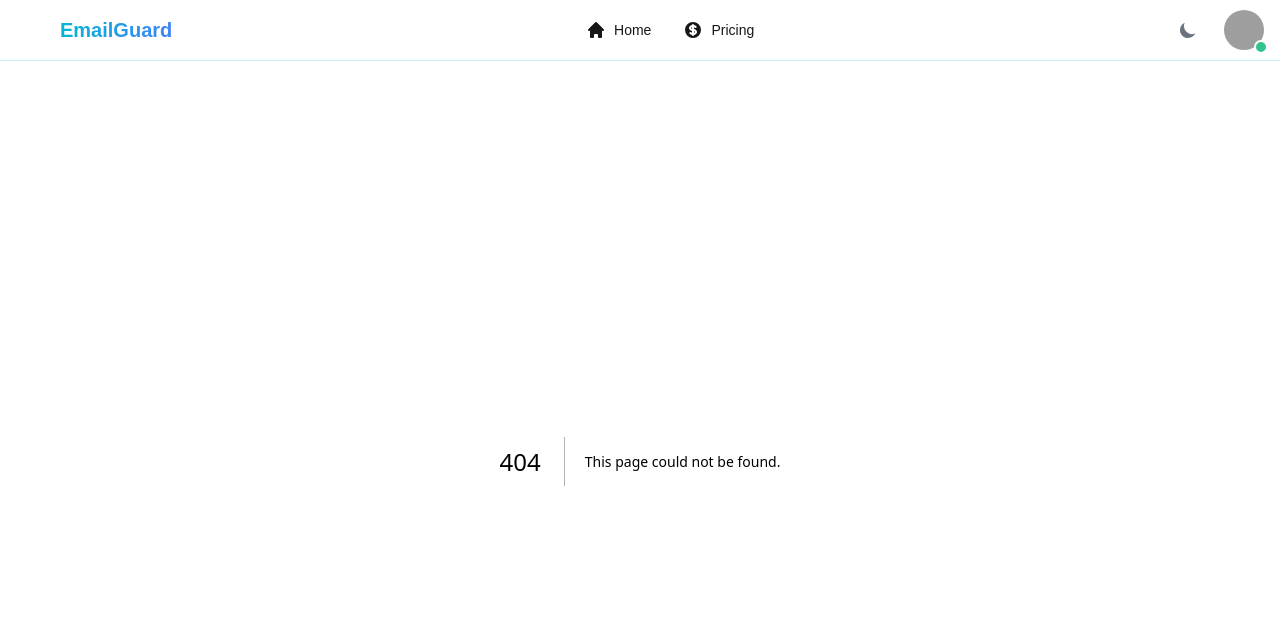
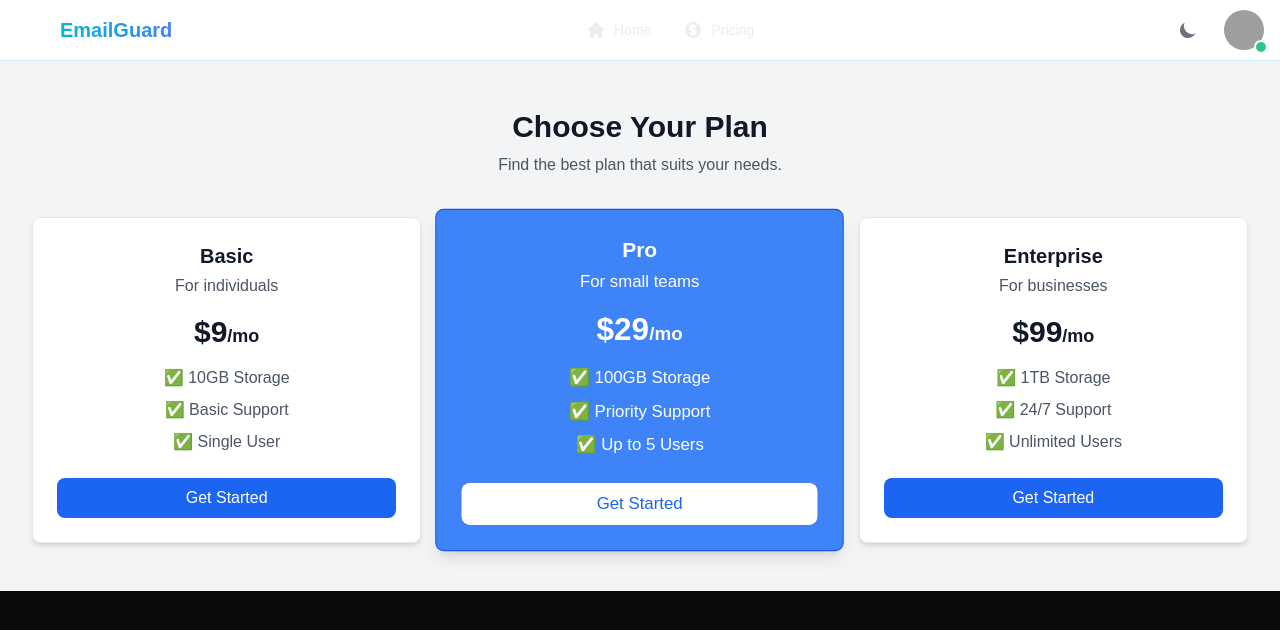
Before and after one commit to blaiserods26/HackSphere_CodeBreakers, a Next.js app in the folder frontend/: page /pricing in a window 1280 px wide. Before the commit this address had no page. Shown: the top 630 px of the page. Built offline with nearby package versions, Linux system fonts and the light colour scheme; grey boxes are pictures that could not be loaded.

Commit message:
theming fixed

```diff
--- a/frontend/src/app/globals.css
+++ b/frontend/src/app/globals.css
@@ -6,20 +6,20 @@
   --background: #0a0a0a;
   --foreground: #ededed;
   --primary: #003459;
-  --secondary:#1a2bc2 ;
-  --accent: #ADEBFF;
+  --secondary: #1a2bc2;
+  --accent: #adebff;
   --error: #ff0000;
   --success: #00ff00;
   --warning: #ffcc00;
 }
 
-@media (prefers-color-scheme: light) {
+@media (prefers-color-scheme: dark) {
   :root {
     --background: #ffffff;
     --foreground: #171717;
     --primary: #0074c6;
-    --secondary:#4553d2 ;
-    --accent: #ADEBFF;
+    --secondary: #4553d2;
+    --accent: #adebff;
     --error: #ff0000;
     --success: #00ff00;
     --warning: #ffcc00;
--- /dev/null
+++ b/frontend/src/app/pricing/page.tsx
@@ -0,0 +1,12 @@
+
+import Pricing from "../../components/Pricing";
+
+function App() {
+  return (
+    <div>
+      <Pricing />
+    </div>
+  );
+}
+
+export default App;
--- a/frontend/src/components/Homepage.tsx
+++ b/frontend/src/components/Homepage.tsx
@@ -1,8 +1,8 @@
-"use client"
-import { useEffect, useState } from 'react';
-import { useRouter } from 'next/navigation';
-import { Button, Navbar, Progress, TextInput } from 'flowbite-react';
-import { Bar } from 'react-chartjs-2';
+"use client";
+import { useEffect, useState } from "react";
+import { useRouter } from "next/navigation";
+import { Button, Navbar, Progress, TextInput } from "flowbite-react";
+import { Bar } from "react-chartjs-2";
 import {
   Chart as ChartJS,
   CategoryScale,
@@ -11,7 +11,7 @@ import {
   Title,
   Tooltip,
   Legend,
-} from 'chart.js';
+} from "chart.js";
 
 ChartJS.register(
   CategoryScale,
@@ -25,15 +25,15 @@ ChartJS.register(
 export default function HomePage() {
   const router = useRouter();
   const [isAuthenticated, setIsAuthenticated] = useState(false);
-  const [emailContent, setEmailContent] = useState('');
+  const [emailContent, setEmailContent] = useState("");
   const [scanProgress, setScanProgress] = useState(75);
 
   useEffect(() => {
     // Check authentication status
     const checkAuth = () => {
-      const token = localStorage.getItem('token');
+      const token = localStorage.getItem("token");
       if (!token) {
-        router.push('/login');
+        router.push("/login");
       } else {
         setIsAuthenticated(true);
       }
@@ -42,81 +42,63 @@ export default function HomePage() {
   }, [router]);
 
   const threatData = {
-    labels: ['Phishing', 'Spoofing', 'Malware', 'Spam', 'Safe'],
-    datasets: [{
-      label: 'Email Threats Analysis',
+    labels: ["Phishing", "Spoofing", "Malware", "Spam", "Safe"],
+    datasets: [
+      {
+        label: "Email Threats Analysis",
         data: [12, 19, 3, 5, 45],
         backgroundColor: [
-        'rgba(255, 99, 132, 0.5)',
-        'rgba(54, 162, 235, 0.5)',
-        'rgba(255, 206, 86, 0.5)',
-        'rgba(75, 192, 192, 0.5)',
-        'rgba(153, 102, 255, 0.5)',
+          "rgba(255, 99, 132, 0.5)",
+          "rgba(54, 162, 235, 0.5)",
+          "rgba(255, 206, 86, 0.5)",
+          "rgba(75, 192, 192, 0.5)",
+          "rgba(153, 102, 255, 0.5)",
         ],
         borderColor: [
-        'rgba(255, 99, 132, 1)',
-        'rgba(54, 162, 235, 1)',
-        'rgba(255, 206, 86, 1)',
-        'rgba(75, 192, 192, 1)',
-        'rgba(153, 102, 255, 1)',
+          "rgba(255, 99, 132, 1)",
+          "rgba(54, 162, 235, 1)",
+          "rgba(255, 206, 86, 1)",
+          "rgba(75, 192, 192, 1)",
+          "rgba(153, 102, 255, 1)",
         ],
         borderWidth: 1,
-    }],
+      },
+    ],
   };
 
   return (
-    <div className="min-h-screen bg-gradient-to-b from-background to-slate-900 dark:from-slate-900 dark:to-background">
-      {/* Navigation */}
-      <Navbar fluid className="bg-transparent">
-        <Navbar.Brand href="/">
-          <span className="self-center whitespace-nowrap text-xl font-semibold text-cyan-500">
-            EmailGuard
-          </span>
-        </Navbar.Brand>
-        <Navbar.Toggle />
-        <Navbar.Collapse>
-          <Navbar.Link href="/" active className="text-foreground dark:text-white">
-            Home
-          </Navbar.Link>
-          <Navbar.Link href="/pricing" className="text-foreground dark:text-white">
-            Pricing
-          </Navbar.Link>
-          <Navbar.Link href="/profile" className="text-foreground dark:text-white">
-            Profile
-          </Navbar.Link>
-        </Navbar.Collapse>
-      </Navbar>
-
+    <div className="min-h-screen bg-transparent dark:bg-background">
       {/* Dashboard */}
       <div className="container mx-auto px-4 py-8">
         <div className="grid grid-cols-1 lg:grid-cols-2 gap-8">
           {/* Stats Section */}
           <div className="space-y-6">
-            <div className="bg-white/10 backdrop-blur-lg rounded-xl p-6 border border-cyan-500/20">
-              <h2 className="text-2xl font-bold mb-4 text-foreground dark:text-white">
+            <div className="bg-white/10 backdrop-blur-lg rounded-xl p-6 border border-accent/20">
+              <h2 className="text-2xl font-bold mb-4 text-foreground dark:text-foreground">
                 Scan Statistics
               </h2>
               <div className="flex items-center justify-center">
                 <div className="relative w-40 h-40">
                   <div className="absolute inset-0 flex items-center justify-center">
-                    <span className="text-2xl font-bold text-cyan-500">{scanProgress}%</span>
+                    <span className="text-2xl font-bold text-accent">
+                      {scanProgress}%
+                    </span>
                   </div>
                   <Progress
                     progress={scanProgress}
                     size="lg"
-                    color="cyan"
-                    className="w-40 h-40 rounded-full"
+                    className="w-40 h-40 rounded-full bg-background dark:bg-slate-800 border border-accent/20"
                   />
                 </div>
               </div>
-              <p className="text-center mt-4 text-gray-300">
+              <p className="text-center mt-4 text-foreground/80">
                 Total Emails Scanned: 1,234
               </p>
             </div>
 
             {/* Threat Analysis Chart */}
-            <div className="bg-white/10 backdrop-blur-lg rounded-xl p-6 border border-cyan-500/20">
-              <h2 className="text-2xl font-bold mb-4 text-foreground dark:text-white">
+            <div className="bg-white/10 backdrop-blur-lg rounded-xl p-6 border border-accent/20">
+              <h2 className="text-2xl font-bold mb-4 text-foreground dark:text-foreground">
                 Threat Analysis
               </h2>
               <Bar data={threatData} />
@@ -124,17 +106,19 @@ export default function HomePage() {
           </div>
 
           {/* Email Input Section */}
-          <div className="bg-white/10 backdrop-blur-lg rounded-xl p-6 border border-cyan-500/20">
-            <h2 className="text-2xl font-bold mb-4 text-foreground dark:text-white">
+          <div className="bg-white/10 backdrop-blur-lg rounded-xl p-6 border border-accent/20">
+            <h2 className="text-2xl font-bold mb-4 text-foreground dark:text-foreground">
               Email Analysis
             </h2>
             <textarea
-              className="w-full h-96 p-4 rounded-lg bg-slate-800 text-white border border-cyan-500/20 focus:border-cyan-500 focus:ring-cyan-500"
+              className="w-full h-96 p-4 rounded-lg bg-background text-foreground border border-accent/20 focus:border-accent focus:ring-accent"
               placeholder="Paste your email content here..."
               value={emailContent}
               onChange={(e) => setEmailContent(e.target.value)}
             />
-            <Button gradientDuoTone="cyanToBlue" className="w-full mt-4">
+            <Button
+              gradientDuoTone="cyanToBlue"
+              className="w-full mt-4">
               Analyze Email
             </Button>
           </div>
--- a/frontend/src/components/NavbarComponent.tsx
+++ b/frontend/src/components/NavbarComponent.tsx
@@ -1,13 +1,12 @@
-"use client"
+"use client";
 import { Button, Navbar, Avatar, DarkThemeToggle } from "flowbite-react";
 import Link from "next/link";
 import { HiHome, HiCurrencyDollar } from "react-icons/hi";
-export const NavbarComponent = () =>
-{
+export const NavbarComponent = () => {
   return (
     <Navbar
       fluid
-      className="bg-transparent dark:bg-slate-900/80 backdrop-blur-md border-b border-cyan-500/20">
+      className="bg-white dark:bg-[#0a0a0a] backdrop-blur-md border-b border-cyan-500/20">
       <Navbar.Brand
         as={Link}
         href="/">
@@ -38,17 +37,17 @@ export const NavbarComponent = () =>
       <Navbar.Collapse>
         <Link
           href="/home"
-          className="flex items-center gap-2 text-foreground dark:text-white hover:text-cyan-500 dark:hover:text-cyan-500">
+          className="flex items-center gap-2 text-foreground dark:bg-[#0a0a0a] dark:text-white hover:text-cyan-500 dark:hover:text-cyan-500">
           <HiHome className="w-5 h-5" />
           Home
         </Link>
         <Link
           href="/pricing"
-          className="flex items-center gap-2 text-foreground dark:text-white hover:text-cyan-500 dark:hover:text-cyan-500">
+          className="flex items-center gap-2 text-foreground dark:bg-[#0a0a0a] dark:text-white hover:text-cyan-500 dark:hover:text-cyan-500">
           <HiCurrencyDollar className="w-5 h-5" />
           Pricing
         </Link>
       </Navbar.Collapse>
     </Navbar>
   );
-}
+};
--- /dev/null
+++ b/frontend/src/components/Pricing.tsx
@@ -0,0 +1,83 @@
+const Pricing = () => {
+  return (
+    <section className="py-12 bg-gray-100 dark:bg-gray-900">
+      <div className="max-w-7xl mx-auto px-6 lg:px-8 text-center">
+        <h2 className="text-3xl font-bold text-gray-900 dark:text-white">
+          Choose Your Plan
+        </h2>
+        <p className="text-gray-600 dark:text-gray-300 mt-2">
+          Find the best plan that suits your needs.
+        </p>
+
+        <div className="grid grid-cols-1 md:grid-cols-3 gap-6 mt-10">
+          {/* Basic Plan */}
+          <div className="bg-white dark:bg-gray-800 rounded-lg shadow-md p-6 border border-gray-200 dark:border-gray-700">
+            <h3 className="text-xl font-semibold text-gray-900 dark:text-white">
+              Basic
+            </h3>
+            <p className="text-gray-600 dark:text-gray-300 mt-1">
+              For individuals
+            </p>
+            <p className="text-3xl font-bold text-gray-900 dark:text-white mt-4">
+              $9<span className="text-lg">/mo</span>
+            </p>
+
+            <ul className="mt-4 space-y-2 text-gray-600 dark:text-gray-300">
+              <li>✅ 10GB Storage</li>
+              <li>✅ Basic Support</li>
+              <li>✅ Single User</li>
+            </ul>
+
+            <button className="mt-6 w-full bg-blue-600 hover:bg-blue-700 text-white py-2 px-4 rounded-lg transition">
+              Get Started
+            </button>
+          </div>
+
+          {/* Pro Plan (Highlighted) */}
+          <div className="bg-blue-500 text-white rounded-lg shadow-lg p-6 border border-blue-700 transform scale-105">
+            <h3 className="text-xl font-semibold">Pro</h3>
+            <p className="mt-1">For small teams</p>
+            <p className="text-3xl font-bold mt-4">
+              $29<span className="text-lg">/mo</span>
+            </p>
+
+            <ul className="mt-4 space-y-2">
+              <li>✅ 100GB Storage</li>
+              <li>✅ Priority Support</li>
+              <li>✅ Up to 5 Users</li>
+            </ul>
+
+            <button className="mt-6 w-full bg-white text-blue-600 hover:bg-gray-200 py-2 px-4 rounded-lg transition">
+              Get Started
+            </button>
+          </div>
+
+          {/* Enterprise Plan */}
+          <div className="bg-white dark:bg-gray-800 rounded-lg shadow-md p-6 border border-gray-200 dark:border-gray-700">
+            <h3 className="text-xl font-semibold text-gray-900 dark:text-white">
+              Enterprise
+            </h3>
+            <p className="text-gray-600 dark:text-gray-300 mt-1">
+              For businesses
+            </p>
+            <p className="text-3xl font-bold text-gray-900 dark:text-white mt-4">
+              $99<span className="text-lg">/mo</span>
+            </p>
+
+            <ul className="mt-4 space-y-2 text-gray-600 dark:text-gray-300">
+              <li>✅ 1TB Storage</li>
+              <li>✅ 24/7 Support</li>
+              <li>✅ Unlimited Users</li>
+            </ul>
+
+            <button className="mt-6 w-full bg-blue-600 hover:bg-blue-700 text-white py-2 px-4 rounded-lg transition">
+              Get Started
+            </button>
+          </div>
+        </div>
+      </div>
+    </section>
+  );
+};
+
+export default Pricing;
```
Lines whose indentation alone changed are shown as unchanged.
